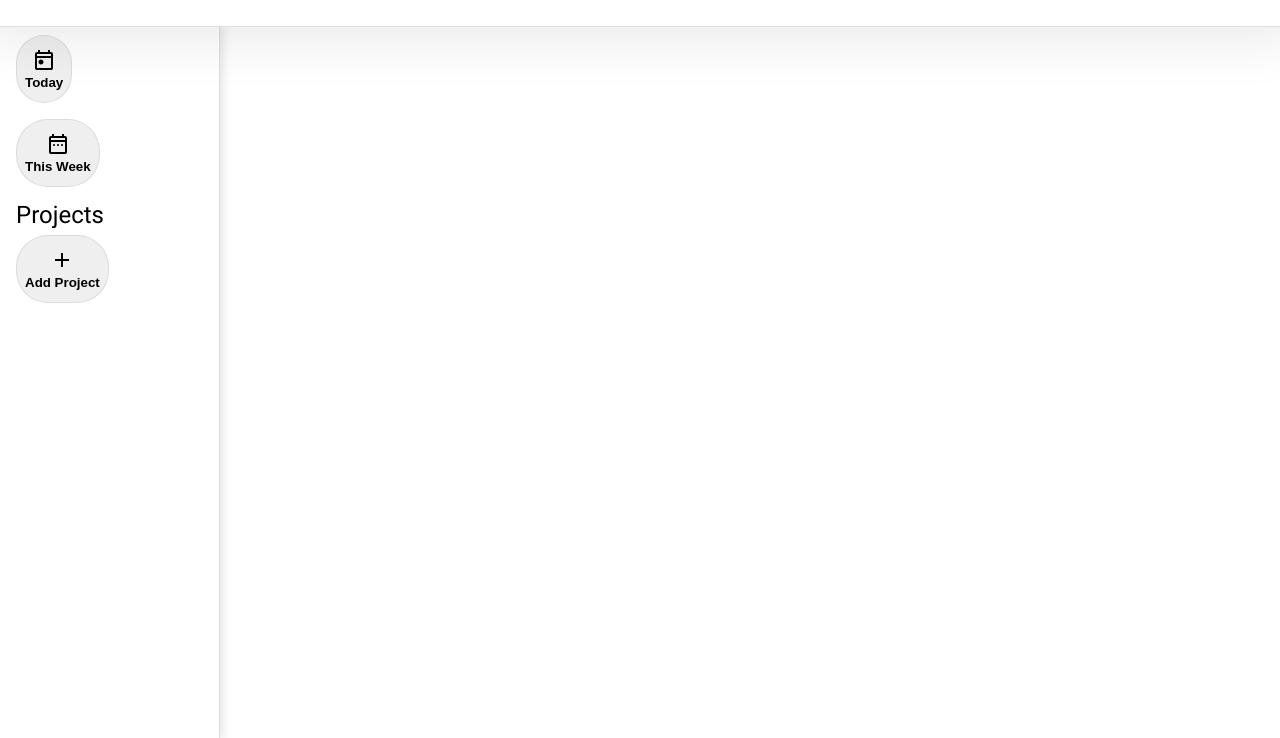
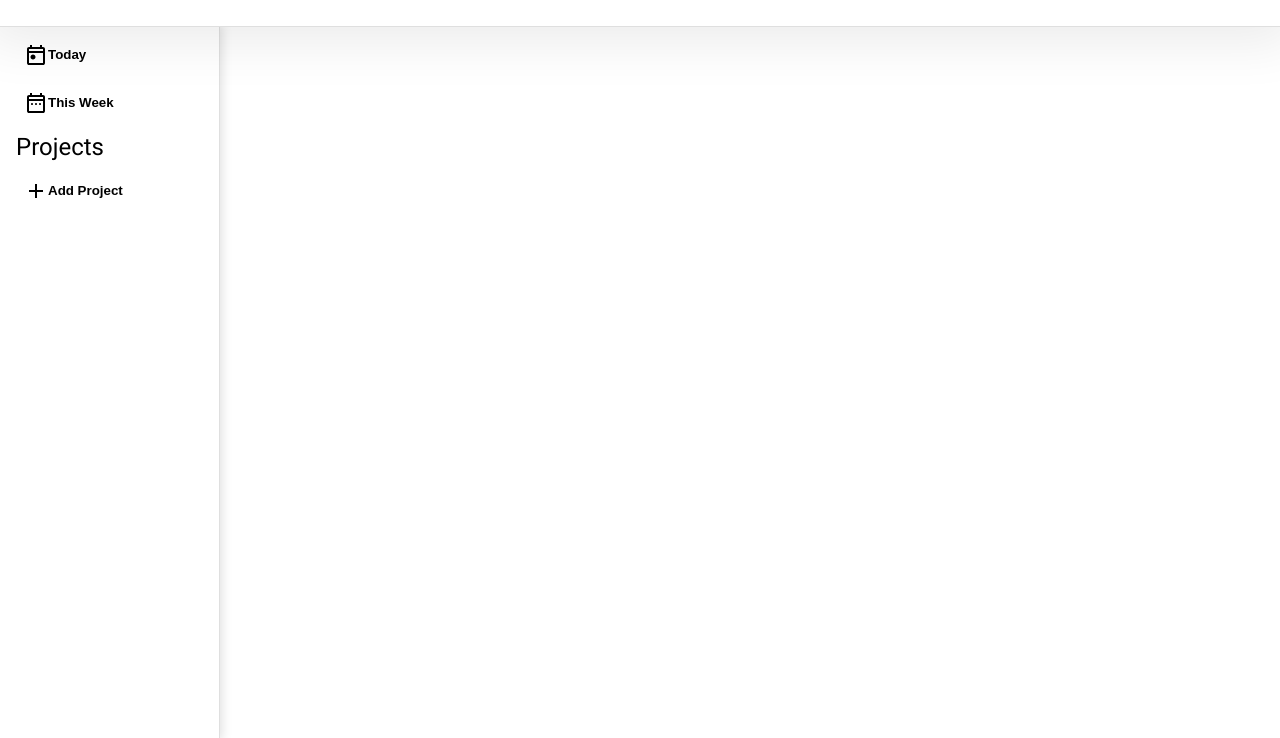
Before and after one commit to FireDragonGod/todo-list, a plain HTML site: page index.html in a window 1280 px wide. Shown: the part 62-800 px from the top of the page. Drawn offline with Linux system fonts and the light colour scheme; files whose address does not match are found by name.

Commit message:
Prefer simple button design low alpha bg-coloring
Hover them with black alpha 15
Activate them with black alpha 30

```diff
--- a/css/style.css
+++ b/css/style.css
@@ -124,13 +124,12 @@ nav ul.today_and_this_week {
   display: flex;
   flex-direction: column;
   justify-content: center;
-  padding-bottom: 0.5rem;
+  padding: 0.25rem 0 0.5rem 0
 }
 
 nav ul.today_and_this_week > li {
   display: flex;
   align-items: center;
-  padding: 0.5rem 0rem;
   border-radius: 0.75rem;
 }
 
@@ -142,6 +141,40 @@ nav ul.today_and_this_week > li > p:active {
   text-decoration: 2px underline rebeccapurple;
 }
 
+button.today_button {
+  display: flex;
+  align-items: center;
+  border: none;
+  width: 100%;
+  background-color: white;
+}
+
+button.date_range_button {
+  display: flex;
+  align-items: center;
+  border: none;
+  width: 100%;
+  background-color: white;
+}
+
+button.date_range_button:hover {
+  background-color: #00000015;
+
+}
+
+button.date_range_button:active {
+  background-color: #00000030;
+}
+
+button.today_button:hover {
+  background-color: #00000015;
+}
+
+button.today_button:active {
+  background-color: #00000030;
+}
+
+
 nav ul > li > img {
   padding: 0 0.5rem;
 }
@@ -151,19 +184,27 @@ ul.projects {
   flex-direction: column;
 }
 
-ul.projects > li:nth-child(2):hover {
-  text-decoration: 2px underline blue;
-}
-
-ul.projects > li:nth-child(2):active {
-  text-decoration: 2px underline rebeccapurple;
-}
-
 ul.projects > li:nth-child(2) {
   display: flex;
   align-items: center;
   margin-top: 0.5rem;
   margin-bottom: 0.5rem;
+}
+
+button.add_project_button {
+  display: flex;
+  align-items: center;
+  width: 100%;
+  background-color: white;
+  border: none;
+}
+
+button.add_project_button:hover {
+  background-color: #00000015;
+}
+
+button.add_project_button:active {
+  background-color: #00000030;
 }
 
 ul.projects > li:nth-child(1) h3 {
```
